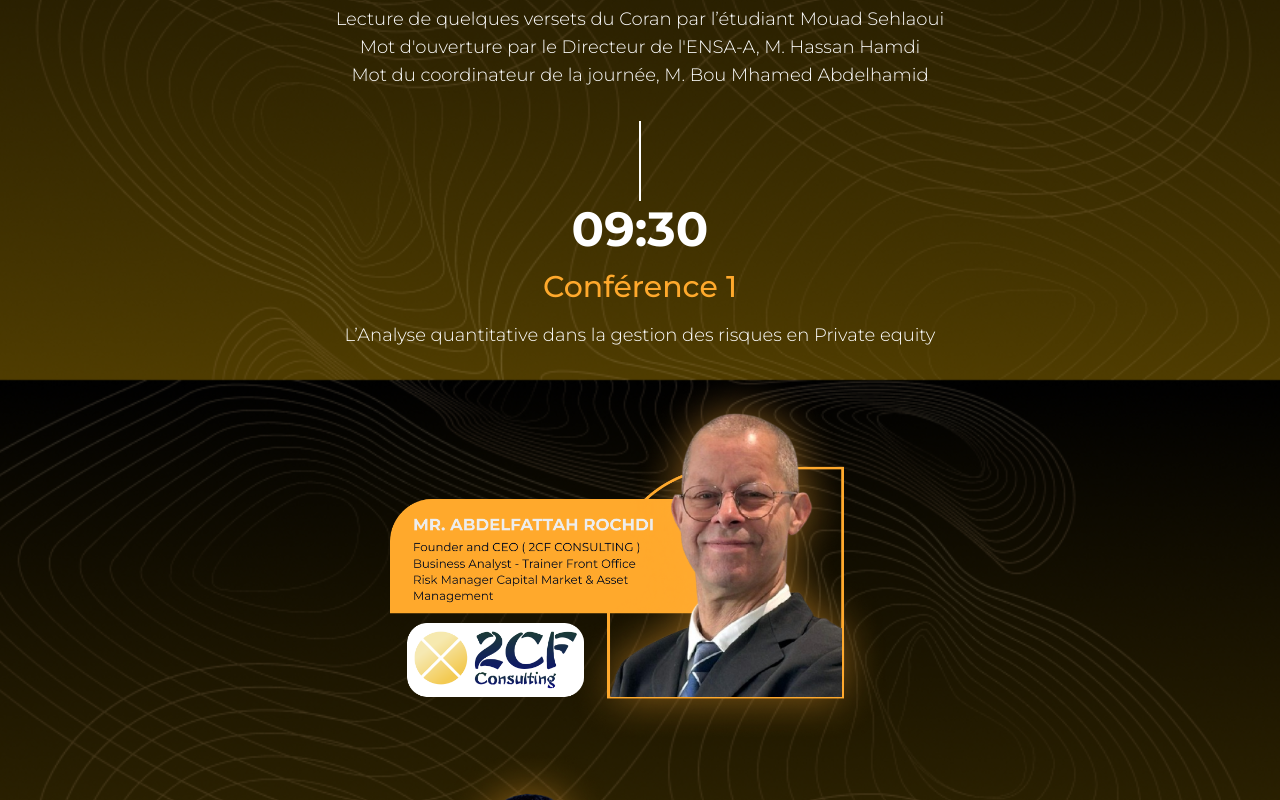
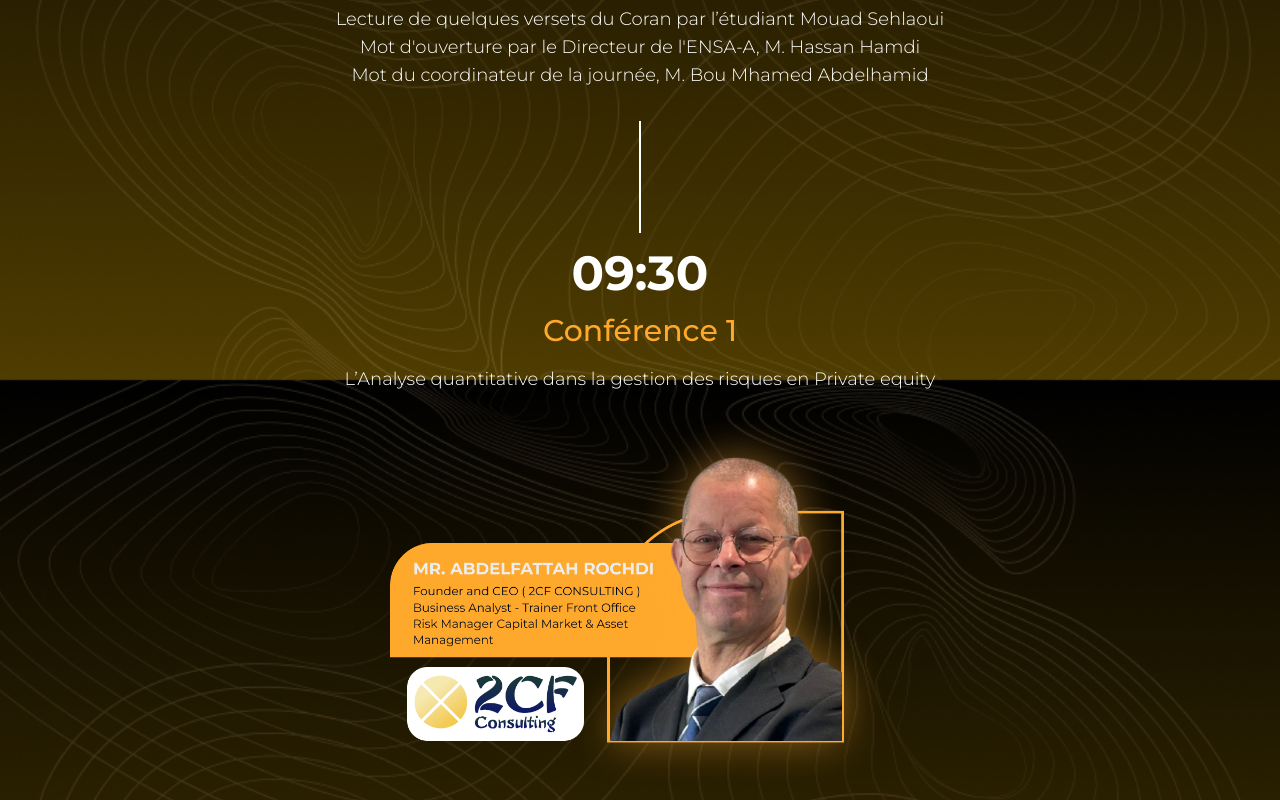
Before and after one commit to hassanelq/financial-day-planning, a Next.js app: page / in a window 1280 px wide. Shown: the part 1220-2020 px from the top of the page. Built offline with nearby package versions, Linux system fonts and the light colour scheme.

Commit message:
feat: update student presentation details for clarity and add logos image

```diff
--- a/app/page.js
+++ b/app/page.js
@@ -6,6 +6,7 @@ import conf3Img from "../public/conf3.png";
 import conf4Img from "../public/conf4.png";
 import conf5Img from "../public/conf5.png";
 import conf6Img from "../public/conf6.png";
+import Logos from "../public/Logos.png";
 import comp from "../public/comp.png";
 import link from "../public/link.svg";
 
@@ -55,9 +56,8 @@ export default function Home() {
       time: "14:30",
       title: "Présentation Étudiante (FID3)",
       details: [
-        "Présentation par Fatima Zahra Koukou",
-        "Financial Toolkit platform : Dynamique, Efficacité et  Inclusivité",
-        "Des projets académiques Visionnaire pour la Finance de Demain",
+        "Fatima Zahra Koukou",
+        "Financial Toolkit platform : Dynamique, Efficacité et Inclusivité. Des projets académiques visionnaire pour la finance de demain",
       ],
       images: [],
     },
@@ -66,11 +66,11 @@ export default function Home() {
       title: "Présentations Étudiants (FID2)",
       details: [
         "Bou Mhamed Abdelhamid",
-        "L'Ordre dans le Désordre : Le K-Means et la Quête de Structure dans la Finance de Marché",
+        "( L'Ordre dans le Désordre : Le K-Means et la Quête de Structure dans la Finance de Marché )",
         "Daniel Anonwodji",
-        "Simulation Monte Carlo vs Optimisation quadratique : Minimisation du Tracking Error dans la gestion indicielle",
+        "( Simulation Monte Carlo vs Optimisation quadratique : Minimisation du Tracking Error dans la gestion indicielle )",
         "Wassim Kerdoun",
-        "Monte Carlo Pricing of European Options with Volatility Surface and Greeks Analysis",
+        "( Monte Carlo Pricing of European Options with Volatility Surface and Greeks Analysis )",
       ],
       images: [],
     },
@@ -167,13 +167,18 @@ export default function Home() {
                 </div>
               )}
               {index !== programme.length - 1 && (
-                <div className="w-[0px] border border-white h-20 mb-1"></div>
+                <div className="w-[0px] border border-white h-28 mb-4"></div>
               )}
             </div>
           );
         })}
       </div>
-      <p className="pt-6 pb-10">
+      <Image
+        src={Logos}
+        alt="Logos"
+        className="max-w-full sm:w-[50%] lg:w-[30%] mt-4 px-3"
+      />
+      <p className="pt-4 pb-10">
         {" "}
         Developed by{" "}
         <a
```
Also changed, not shown: public/Logos.png (added).
